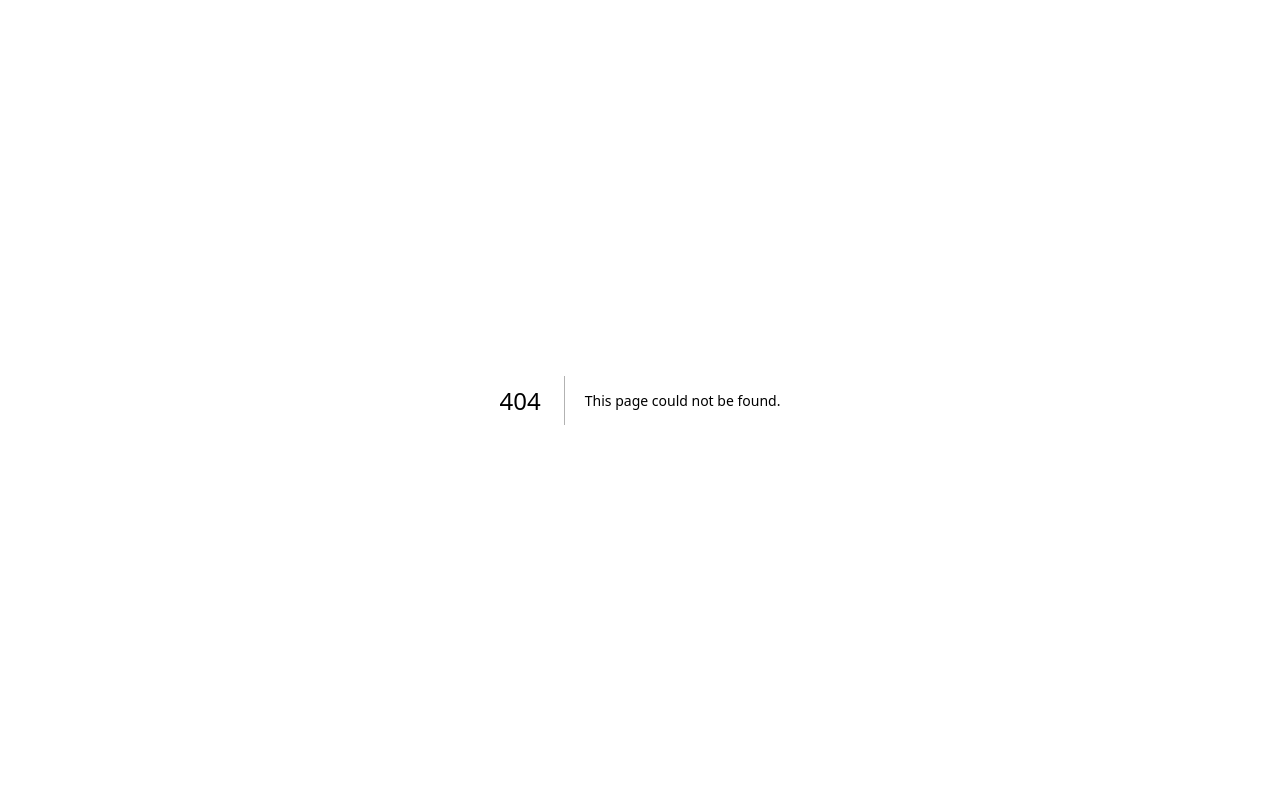
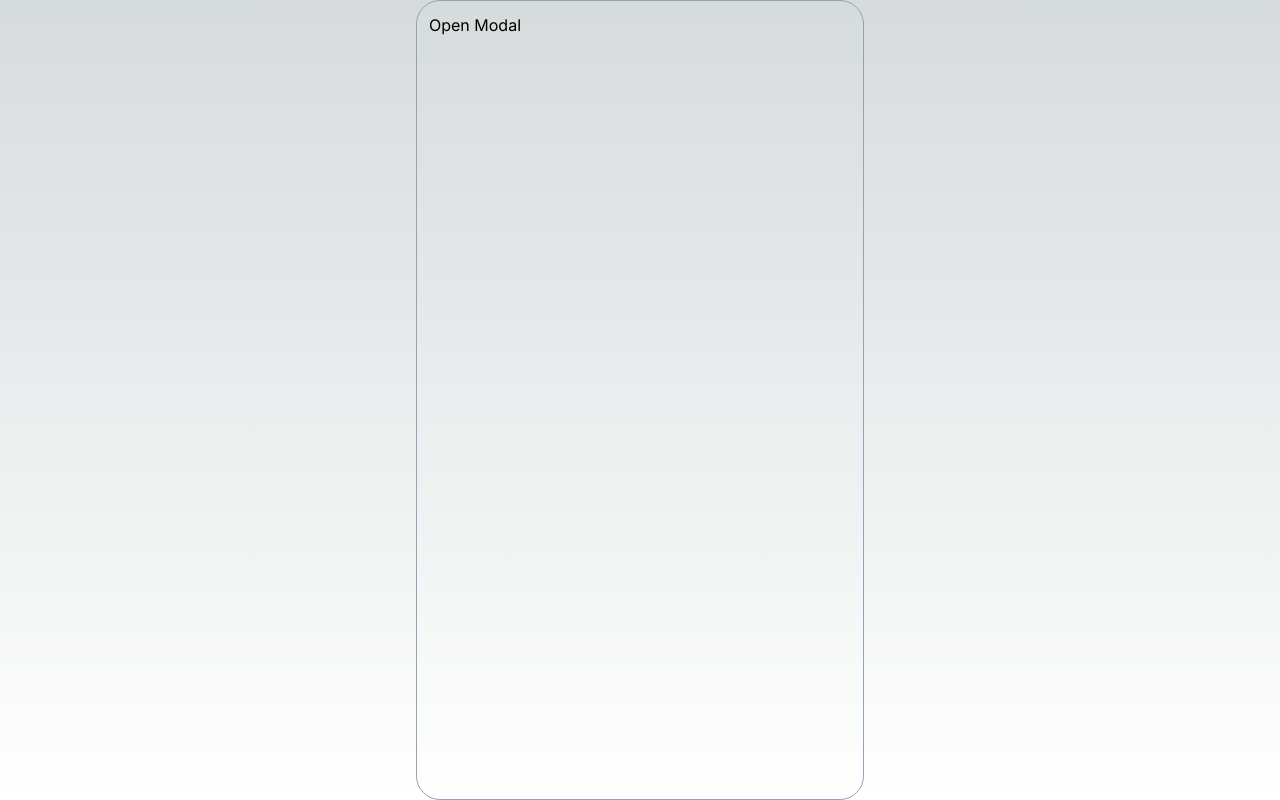
Before and after one commit to snow-t-m-yang/rich, a Next.js app: page /book in a window 1280 px wide. Before the commit this address had no page. Built offline with nearby package versions, Linux system fonts and the light colour scheme.

Commit message:
Add book

```diff
--- /dev/null
+++ b/src/app/book/page.tsx
@@ -0,0 +1,22 @@
+"use client";
+
+import { useState } from "react";
+import NativeModal from "../components/NativeModal";
+
+type Props = {};
+function Book({}: Props) {
+  const [isModalOpen, setIsModalOpen] = useState(false);
+
+  return (
+    <main className="min-h-[100svh] max-w-md w-full border border-slate-400 rounded-3xl mx-auto px-3 py-3">
+      <button onClick={() => setIsModalOpen(true)}>Open Modal</button>
+      <NativeModal
+        isModalOpen={isModalOpen}
+        closeModal={() => setIsModalOpen(false)}
+      >
+        <p>Modal Content</p>
+      </NativeModal>
+    </main>
+  );
+}
+export default Book;
```
